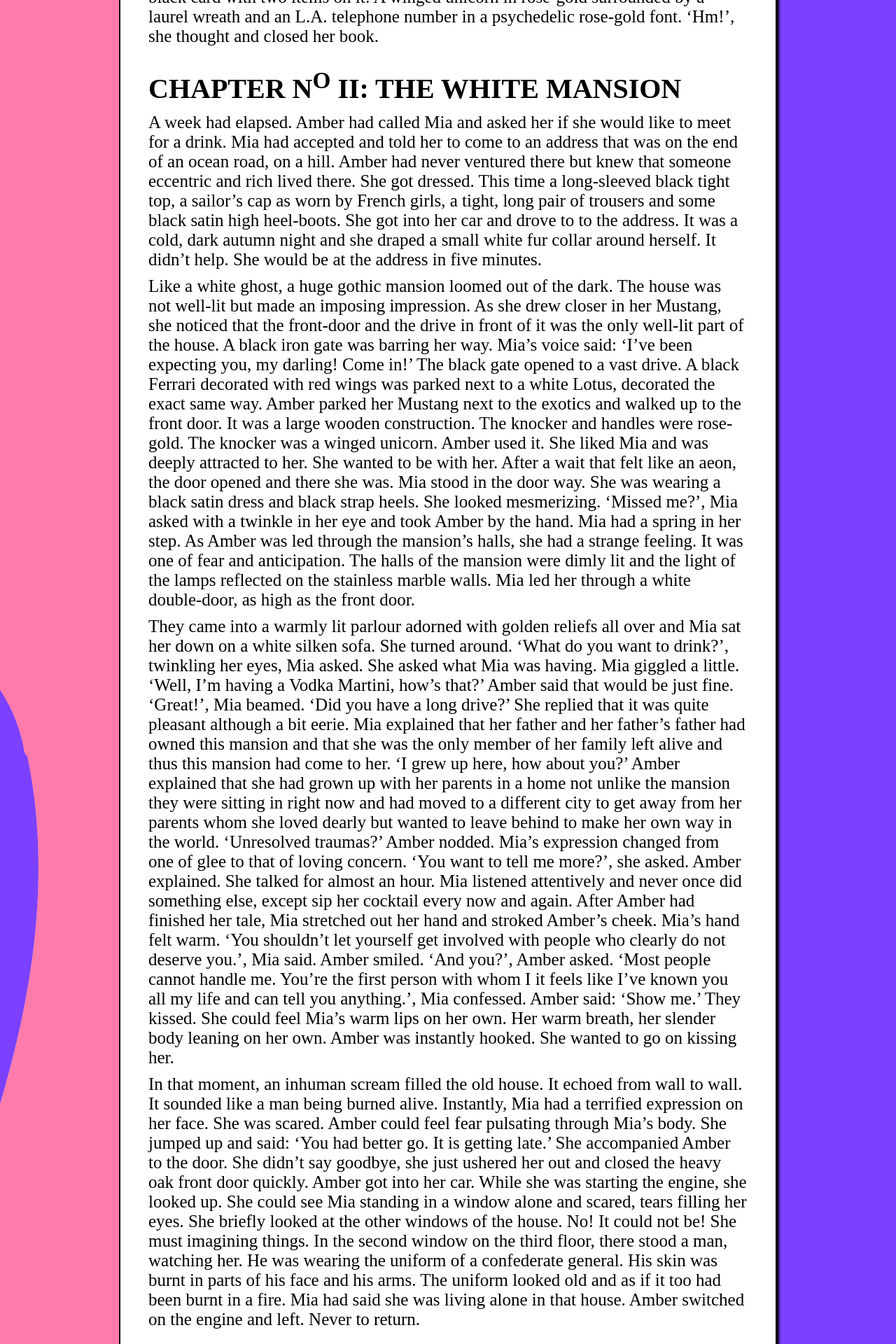
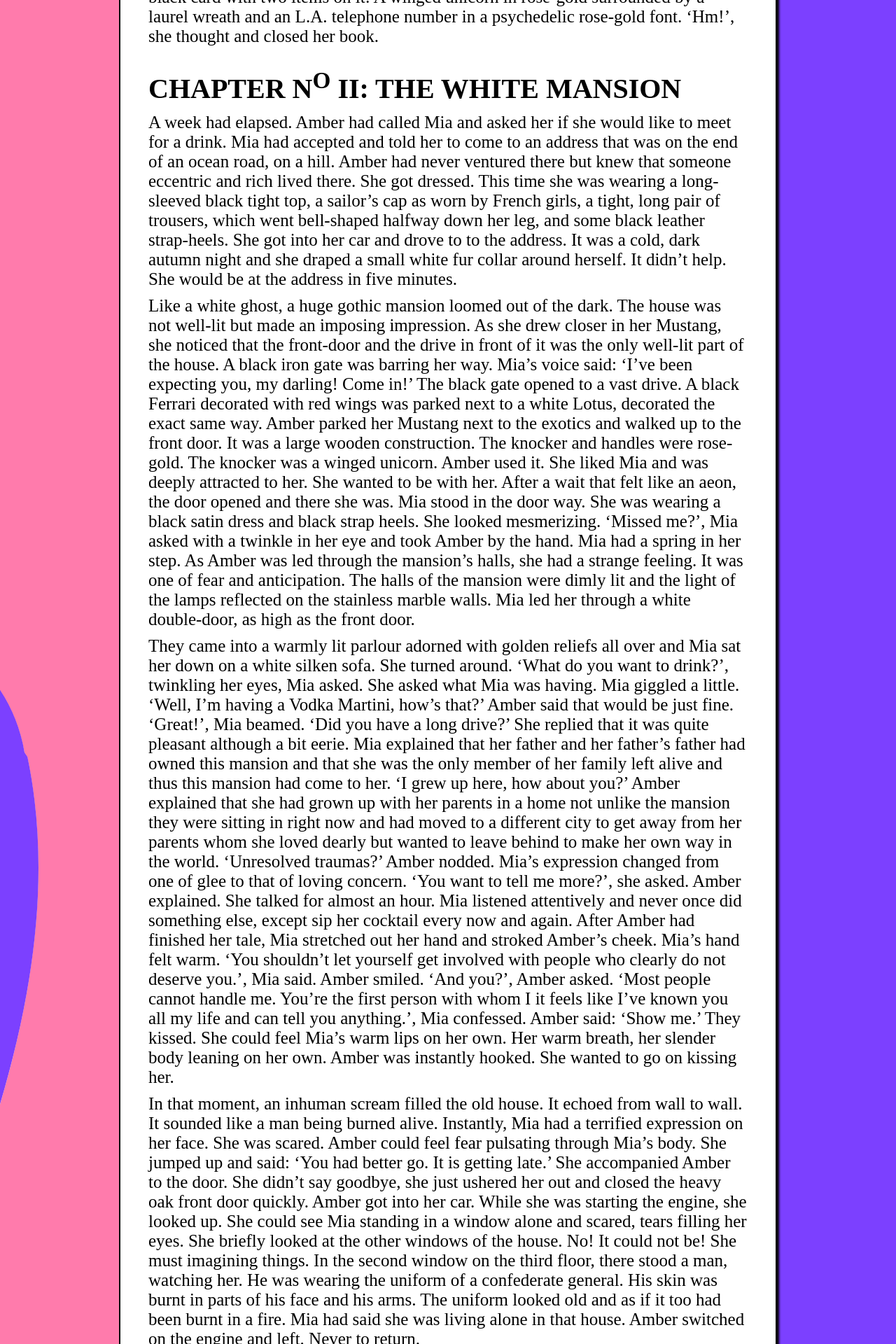
Before and after one commit to iamtheblackunicorn/angeldustduke-genesis, a Jekyll site: the page built from _posts/2021-08-13-Mia.markdown, in a window 1280 px wide. Shown: the part 1905-3825 px from the top of the page at 70% size. Built offline with Jekyll 4.4.1, drawn with Linux system fonts in a browser that asks for light colours; some web fonts are replaced; some of the changed text lies outside the part shown.

Commit message:
Slight changes.

```diff
--- a/_posts/2021-08-13-Mia.markdown
+++ b/_posts/2021-08-13-Mia.markdown
@@ -27,7 +27,7 @@ Amber was about to light another cigarette, when she noticed a girl standing in
 
 ## Chapter N<sup>o</sup> II: The White Mansion
 
-A week had elapsed. Amber had called Mia and asked her if she would like to meet for a drink. Mia had accepted and told her to come to an address that was on the end of an ocean road, on a hill. Amber had never ventured there but knew that someone eccentric and rich lived there. She got dressed. This time a long-sleeved black tight top, a sailor's cap as worn by French girls, a tight, long pair of trousers and some black satin high heel-boots. She got into her car and drove to to the address. It was a cold, dark autumn night and she draped a small white fur collar around herself. It didn't help. She would be at the address in five minutes.
+A week had elapsed. Amber had called Mia and asked her if she would like to meet for a drink. Mia had accepted and told her to come to an address that was on the end of an ocean road, on a hill. Amber had never ventured there but knew that someone eccentric and rich lived there. She got dressed. This time she was wearing a long-sleeved black tight top, a sailor's cap as worn by French girls, a tight, long pair of trousers, which went bell-shaped halfway down her leg, and some black leather strap-heels. She got into her car and drove to to the address. It was a cold, dark autumn night and she draped a small white fur collar around herself. It didn't help. She would be at the address in five minutes.
 
 Like a white ghost, a huge gothic mansion loomed out of the dark. The house was not well-lit but made an imposing impression. As she drew closer in her Mustang, she noticed that the front-door and the drive in front of it was the only well-lit part of the house. A black iron gate was barring her way. Mia's voice said: 'I've been expecting you, my darling! Come in!' The black gate opened to a vast drive. A black Ferrari decorated with red wings was parked next to a white Lotus, decorated the exact same way. Amber parked her Mustang next to the exotics and walked up to the front door. It was a large wooden construction. The knocker and handles were rose-gold. The knocker was a winged unicorn. Amber used it. She liked Mia and was deeply attracted to her. She wanted to be with her. After a wait that felt like an aeon, the door opened and there she was. Mia stood in the door way. She was wearing a black satin dress and black strap heels. She looked mesmerizing. 'Missed me?', Mia asked with a twinkle in her eye and took Amber by the hand. Mia had a spring in her step. As Amber was led through the mansion's halls, she had a strange feeling. It was one of fear and anticipation. The halls of the mansion were dimly lit and the light of the lamps reflected on the stainless marble walls. Mia led her through a white double-door, as high as the front door.
 
@@ -41,7 +41,7 @@ Three weeks had elapsed since Amber had been at the white mansion. She had been
 
 She was looking at an advertisement poster above the bar when she felt someone tap her on the shoulder. She didn't feel it at first. Her mind had got to preoccupied with the scantily-clad lady sitting atop a bottle of Budweiser beer, gesturing seductively. On the second tap, she felt it and turned.
 
-It was Mia. She looked horrible. She was wearing a worn-out leather jacket, dirty raw-leather high-heeled boots and her hair was matted, her makeup streaming down her face. She looked pitiable and manic at the same time. The expression on her face was that of pure horror. Like she had been through something the terror of which only she understood.
+It was Mia. She looked horrible. She was wearing a worn-out leather jacket, dirty raw-leather high-heeled boots, a short leather mini skirt, a black tank crop-top and her hair was matted, her makeup around her eyes streaming down her face. She looked pitiable and manic at the same time. The expression on her face was that of pure horror. Like she had been through something the terror of which only she understood.
 
 Without thinking twice, Amber fell into Mia's arms and kissed her like she wanted to relive the moment they had shared at the white mansion and it was the last thing she would ever do. She grabbed Mia's waist and pulled her towards herself. She could feel Mia's body tremble and hot tears streaming down her cheeks. She loved this girl and wanted to protect her from whatever it was that was haunting her.
 
```
